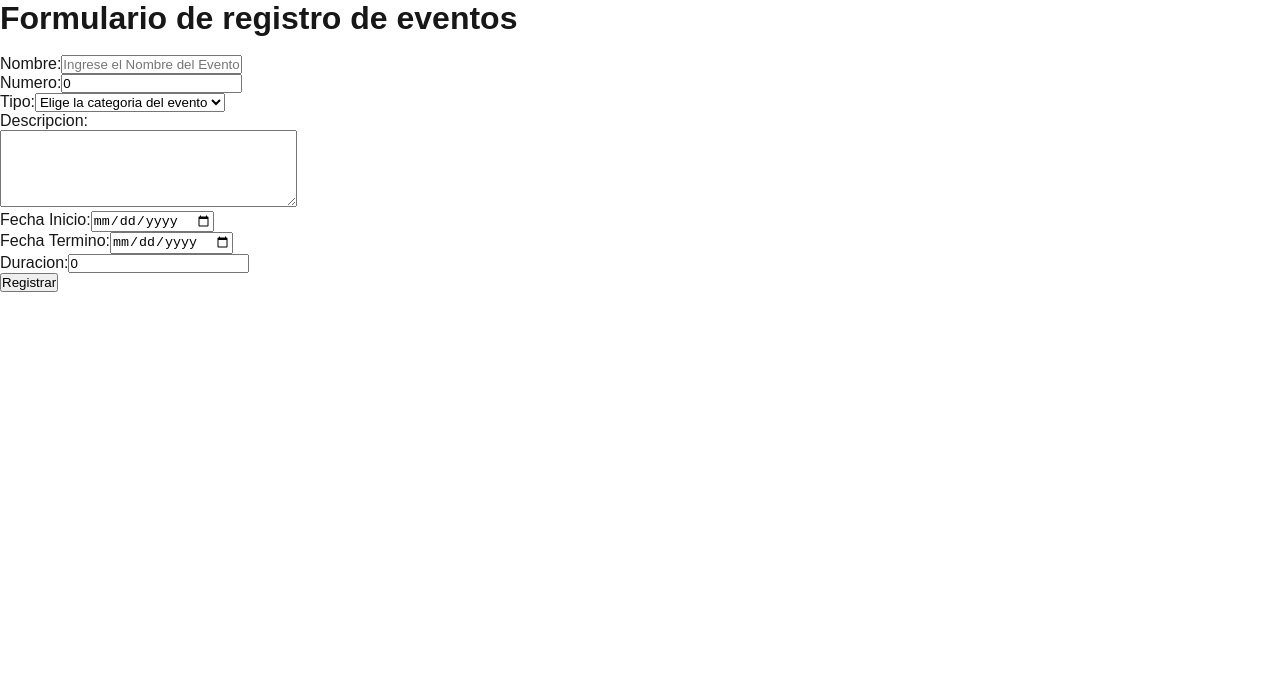
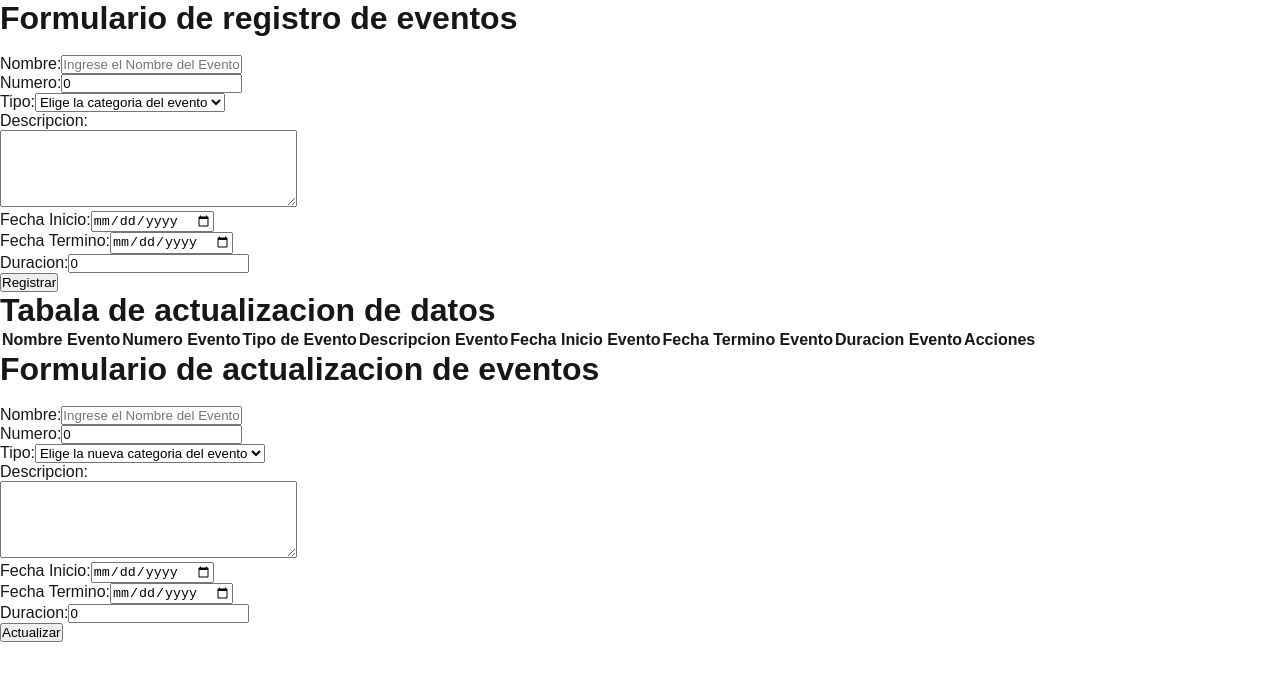
Before and after one commit to Josue-MN/Eva3JosueMolina, a Next.js app in the folder react/: page / in a window 1280 px wide. Shown: the top 680 px of the page. Built offline with nearby package versions, Linux system fonts and the light colour scheme.

Commit message:
Implementacion de Actualizar y Eliminar, con funcion props mas completa para recargar datos

```diff
--- a/react/src/app/FormularioEvento.tsx
+++ b/react/src/app/FormularioEvento.tsx
@@ -26,6 +26,7 @@ export const FormularioEvento = () =>{
         setEventos(nuevoEvento)
         miAlmacenamineto.setItem("eventos", JSON.stringify(nuevoEvento))
         setEvento(initialStateEvento) // ← limpia los campos
+        setEvento(initialStateEvento)
     }
 
 
--- /dev/null
+++ b/react/src/app/FormularioEventoActualizar.tsx
@@ -0,0 +1,124 @@
+import React, {useEffect, useState} from "react";
+import { Evento } from "./Interfaces/IEventos";
+import { initialStateEvento } from "./constantes/InitialStates";
+import MostrarEventos from "./MostrarEventos"
+
+export const FormularioEventoActualizar = () =>{
+    const miAlmacenamineto = window.localStorage
+    const [evento, setEvento] = useState(initialStateEvento)
+    const [eventos, setEventos] = useState<Evento[]>([])
+    const [eventoE, setEventoE] = useState(initialStateEvento)
+    const [indexEvento, setindexEvento] = useState(Number)
+
+
+    useEffect(() => {
+        const listadoSTREventos = miAlmacenamineto.getItem("eventos");
+        if (listadoSTREventos != null) {
+            const listado = JSON.parse(listadoSTREventos);
+            setEventos(listado);
+        }
+    },[]);
+
+
+    const handleEvento = (name:string,value:string)=>{
+        setEvento(
+            {...evento,[name]:value}
+        )
+
+    }
+
+    const handleActualizar = (indexUsado:number,EventoActualizado:Evento)=>{
+        const eventoActualizado = [...eventos]
+        eventoActualizado[indexUsado] = EventoActualizado
+        setEventos(eventoActualizado)
+        miAlmacenamineto.setItem("eventos",JSON.stringify(eventoActualizado))
+    }
+
+    const traerEventos = (e:Evento,index:number)=>{
+        setEventoE(e)
+        setindexEvento(index)
+    }
+
+    return(
+        <>
+
+        <MostrarEventos traerEventos={traerEventos} eventos={eventos} setEventos={setEventos}/>
+        <h1>Formulario de actualizacion de eventos</h1>
+        <br></br>
+        <label>Nombre:</label>
+        <input
+        name="nombreEvento"
+        type="text"
+        placeholder="Ingrese el Nombre del Evento"
+        value={eventoE.nombreEvento}
+        onChange={(e)=>setEventoE({...eventoE,nombreEvento:e.currentTarget.value})}
+        ></input>
+        <br></br>
+        <label>Numero:</label>
+        <input
+        name="numeroEvento"
+        type="number"
+        placeholder="Ingrese el Numero del Evento"
+        value={eventoE.numeroEvento}
+        onChange={(e)=>setEventoE({...eventoE,numeroEvento:String(e.currentTarget.value)})}
+        ></input>
+        <br></br>
+        <label>Tipo:</label>
+        <select
+        name="tipoEvento"
+        value={eventoE.tipoEvento}
+        onChange={(e)=>setEventoE({...eventoE,tipoEvento:e.currentTarget.value})}
+        >
+            <option value="">Elige la nueva categoria del evento</option>
+            <option value="Recaudacion">Evento de Recaudacion</option>
+            <option value="Social">Evento Social</option>
+            <option value="Empresa">Evento Empresarial</option>
+            <option value="Reunion">Evento de Reunion</option>
+            <option value="Extracurricular">Evento Extracurricular</option>
+        </select>
+        <br></br>
+        <label>Descripcion:</label>
+        <br>
+        </br>
+        <textarea
+        name="descripcionEvento"
+        rows="5"
+        cols="35"
+        value={eventoE.descripcionEvento}
+        onChange={(e)=>setEventoE({...eventoE,descripcionEvento:e.currentTarget.value})}
+        ></textarea>
+        <br></br>
+        <label>Fecha Inicio:</label>
+        <input
+        name="fechaIEvento"
+        type="date"
+        value={eventoE.fechaIEvento}
+        onChange={(e=>setEventoE({...eventoE,fechaIEvento:e.currentTarget.value}))}
+        ></input>
+        <br></br>
+        <label>Fecha Termino:</label>
+        <input
+        name="fechaTEvento"
+        type="date"
+        value={eventoE.fechaTEvento}
+        onChange={(e=>setEventoE({...eventoE,fechaTEvento:e.currentTarget.value}))}
+        ></input>
+        <br></br>
+        <label>Duracion:</label>
+        <input
+        name="duracionEvento"
+        type="number"
+        placeholder="Ingrese las horas que duro el evento"
+        value={eventoE.duracionEvento}
+        onChange={(e)=>setEventoE({...eventoE,duracionEvento:String(e.currentTarget.value)})}
+        ></input>
+        <br></br>
+
+        <button
+        onClick={() => {handleActualizar(indexEvento,eventoE)}}
+        >Actualizar</button>
+        </>
+    );
+}
+
+export default FormularioEventoActualizar
--- /dev/null
+++ b/react/src/app/MostrarEventos.tsx
@@ -0,0 +1,89 @@
+import React, {useState, useEffect} from "react";
+import { Evento } from "./Interfaces/IEventos";
+import { initialStateEvento } from "./constantes/InitialStates";
+
+
+interface Props{
+    traerEventos:(e:Evento,index:number) => void;
+    eventos:Evento[];
+    setEventos:React.Dispatch<React.SetStateAction<Evento[]>>
+}
+
+export const MostrarEventos = (props:Props)=>{
+    const miAlmacenamineto = window.localStorage
+
+    useEffect(()=>{
+        const cargarEventos = ()=>{
+            const listadoSTREventos = miAlmacenamineto.getItem("eventos")
+            if(listadoSTREventos != null){
+                let listado = JSON.parse(listadoSTREventos)
+                props.setEventos(listado)
+            }
+        }
+
+        window.addEventListener("storage",cargarEventos)
+
+        cargarEventos();
+
+        return () => window.removeEventListener("storage",cargarEventos)
+
+    },[])
+
+    const queModificar = (evento:Evento,index:number)=>{
+        props.traerEventos(evento,index)
+    }
+
+    const queEliminar = (index:number)=>{
+        const nuevoslistadoEventos = [...props.eventos]
+        nuevoslistadoEventos.splice(index,1)
+        props.setEventos(nuevoslistadoEventos)
+        miAlmacenamineto.setItem("eventos",JSON.stringify(nuevoslistadoEventos))
+
+    }
+
+    return(
+        <>
+        <h1>Tabala de actualizacion de datos</h1>
+        <table>
+            <thead>
+                <tr>
+                    <th>Nombre Evento</th>
+                    <th>Numero Evento</th>
+                    <th>Tipo de Evento</th>
+                    <th>Descripcion Evento</th>
+                    <th>Fecha Inicio Evento</th>
+                    <th>Fecha Termino Evento</th>
+                    <th>Duracion Evento</th>
+                    <th>Acciones</th>
+                </tr>
+            </thead>
+            <tbody>
+                {props.eventos.map((e,index)=>{
+                    return(
+                        <tr>
+                            <td>{e.nombreEvento}</td>
+                            <td>{e.numeroEvento}</td>
+                            <td>{e.tipoEvento}</td>
+                            <td>{e.descripcionEvento}</td>
+                            <td>{e.fechaIEvento}</td>
+                            <td>{e.fechaTEvento}</td>
+                            <td>{e.duracionEvento}</td>
+                            <td>
+                                <button
+                                onClick={()=>queModificar(e,index)}
+                                >Editar</button>
+                                <button
+                                onClick={()=>queEliminar(index)}
+                                >Eliminar</button>
+                            </td>
+                        </tr>
+                    )
+                })}
+            </tbody>
+        </table>
+        </>
+    )
+
+}
+
+export default MostrarEventos
--- a/react/src/app/page.tsx
+++ b/react/src/app/page.tsx
@@ -1,11 +1,15 @@
 'use client'
 import { useEffect,useState } from "react"
 import { FormularioEvento } from "./FormularioEvento"
+import { FormularioEventoActualizar } from "./FormularioEventoActualizar"
 
 export default function Home() {
+
+
   return(
   <>
   <FormularioEvento/>
+  <FormularioEventoActualizar/>
   </>
   )
 }
```
